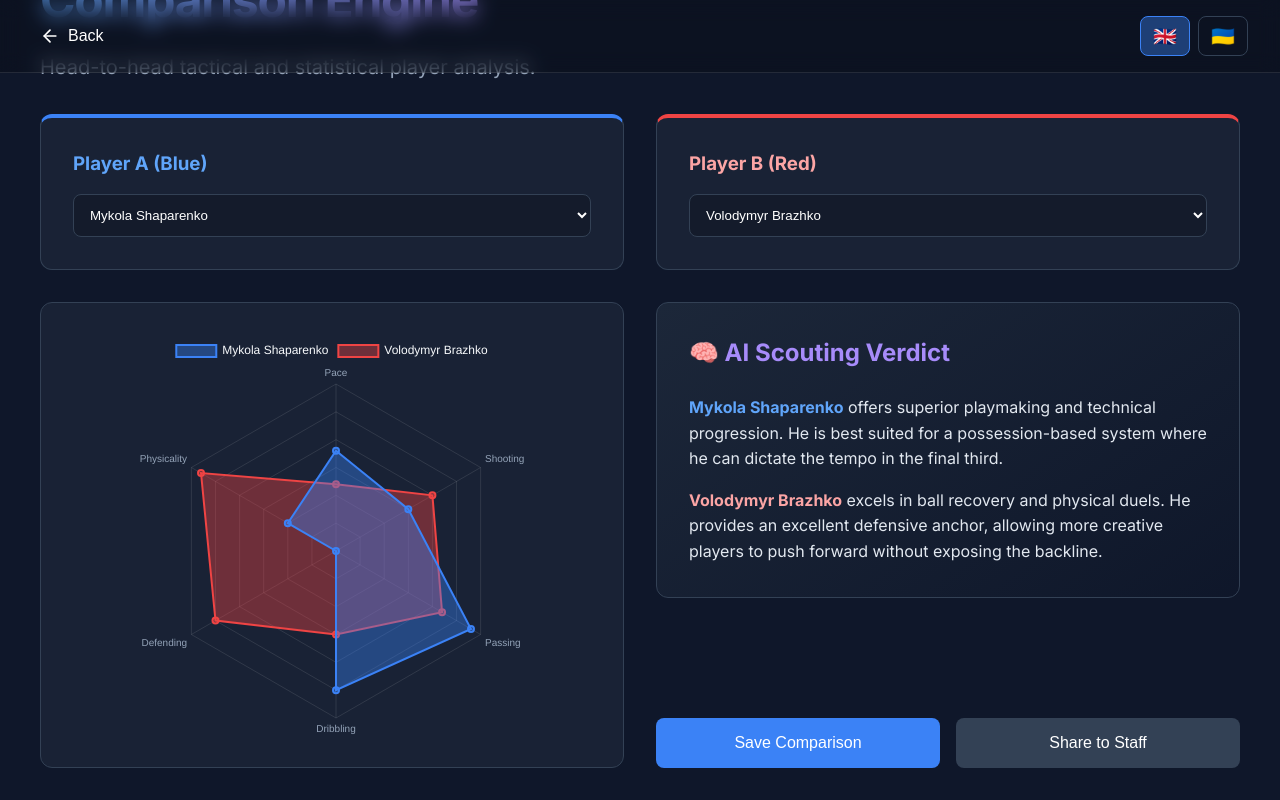
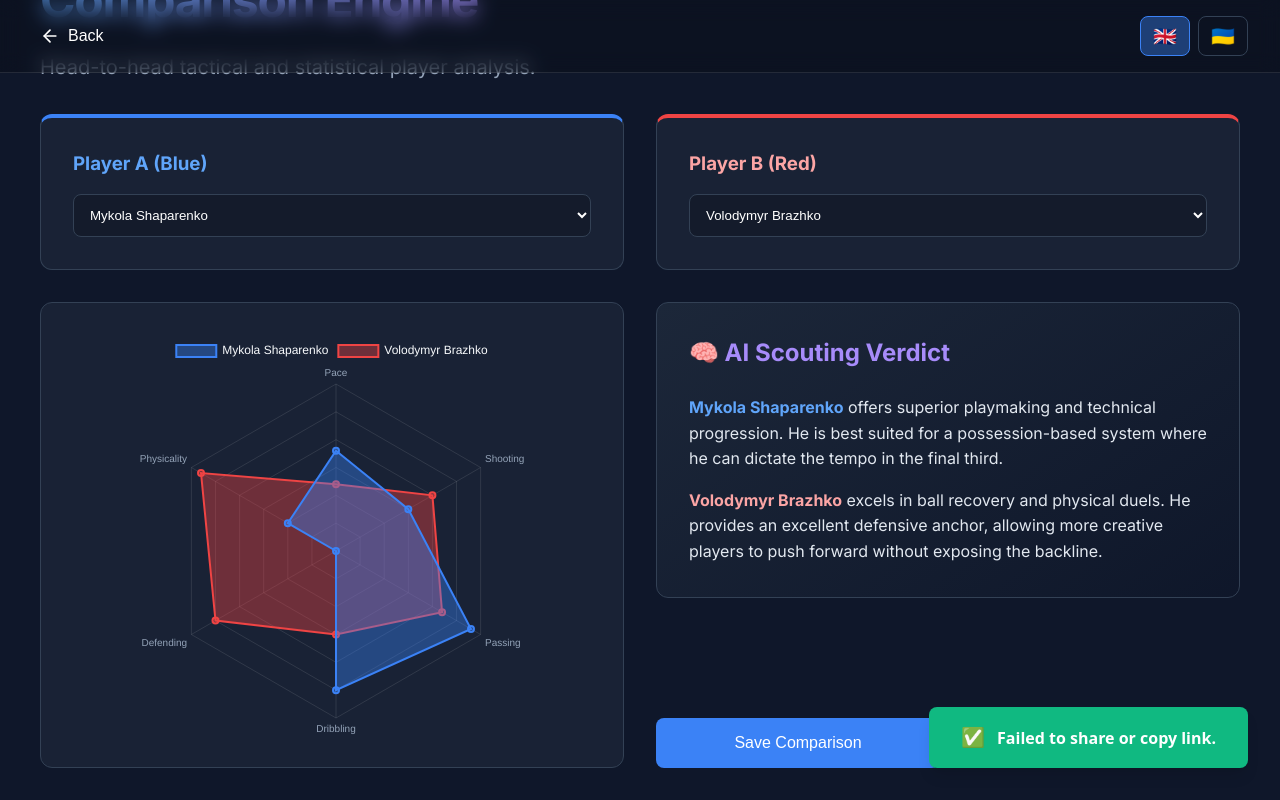
Before and after one commit to TrillionaireViier/-Football_AI_Project, a Next.js app: page /en/coach/compare in a window 1280 px wide. Both pictures are taken after a click on the button "Share to Staff". Shown: the part 141-941 px from the top of the page. Built offline with nearby package versions, Linux system fonts and the light colour scheme.

Commit message:
Replace native alert with toast in Compare Page

```diff
--- a/src/app/[locale]/coach/compare/page.tsx
+++ b/src/app/[locale]/coach/compare/page.tsx
@@ -8,6 +8,8 @@ export default function ComparePage() {
   const locale = useLocale();
   const [playerA, setPlayerA] = useState('Mykola Shaparenko');
   const [playerB, setPlayerB] = useState('Volodymyr Brazhko');
+  const [showToast, setShowToast] = useState(false);
+  const [toastMessage, setToastMessage] = useState('');
 
   const handleShare = async () => {
     try {
@@ -19,15 +21,21 @@ export default function ComparePage() {
         });
       } else {
         await navigator.clipboard.writeText(window.location.href);
-        alert(locale === 'uk' ? 'Посилання скопійовано в буфер обміну!' : 'Link copied to clipboard!');
+        setToastMessage(locale === 'uk' ? 'Посилання скопійовано в буфер обміну!' : 'Link copied to clipboard!');
+        setShowToast(true);
+        setTimeout(() => setShowToast(false), 3000);
       }
     } catch (err) {
       console.log('Share failed:', err);
       try {
         await navigator.clipboard.writeText(window.location.href);
-        alert(locale === 'uk' ? 'Посилання скопійовано в буфер обміну!' : 'Link copied to clipboard!');
+        setToastMessage(locale === 'uk' ? 'Посилання скопійовано в буфер обміну!' : 'Link copied to clipboard!');
+        setShowToast(true);
+        setTimeout(() => setShowToast(false), 3000);
       } catch (clipboardErr) {
-        alert(locale === 'uk' ? 'Не вдалося поділитися посиланням.' : 'Failed to share or copy link.');
+        setToastMessage(locale === 'uk' ? 'Не вдалося поділитися посиланням.' : 'Failed to share or copy link.');
+        setShowToast(true);
+        setTimeout(() => setShowToast(false), 3000);
       }
     }
   };
@@ -124,6 +132,36 @@ export default function ComparePage() {
           </div>
         </div>
       </div>
+
+      {showToast && (
+        <>
+          <style>{`
+            @keyframes slideInUp {
+              from { transform: translateY(100%); opacity: 0; }
+              to { transform: translateY(0); opacity: 1; }
+            }
+          `}</style>
+          <div style={{
+            position: 'fixed',
+            bottom: '2rem',
+            right: '2rem',
+            background: '#10b981',
+            color: 'white',
+            padding: '1rem 2rem',
+            borderRadius: '8px',
+            boxShadow: '0 10px 15px -3px rgba(0, 0, 0, 0.1), 0 4px 6px -2px rgba(0, 0, 0, 0.05)',
+            display: 'flex',
+            alignItems: 'center',
+            gap: '0.75rem',
+            zIndex: 9999,
+            animation: 'slideInUp 0.3s ease-out forwards',
+            fontFamily: 'system-ui, -apple-system, sans-serif'
+          }}>
+            <span style={{ fontSize: '1.2rem' }}>✅</span>
+            <span style={{ fontWeight: 'bold', fontSize: '1rem' }}>{toastMessage}</span>
+          </div>
+        </>
+      )}
     </div>
   );
 }
```
